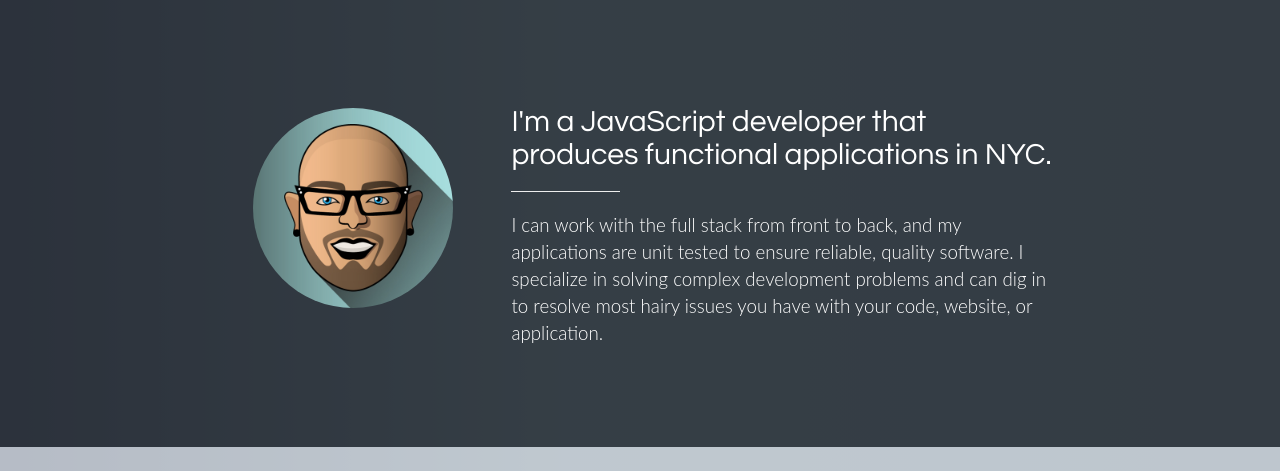
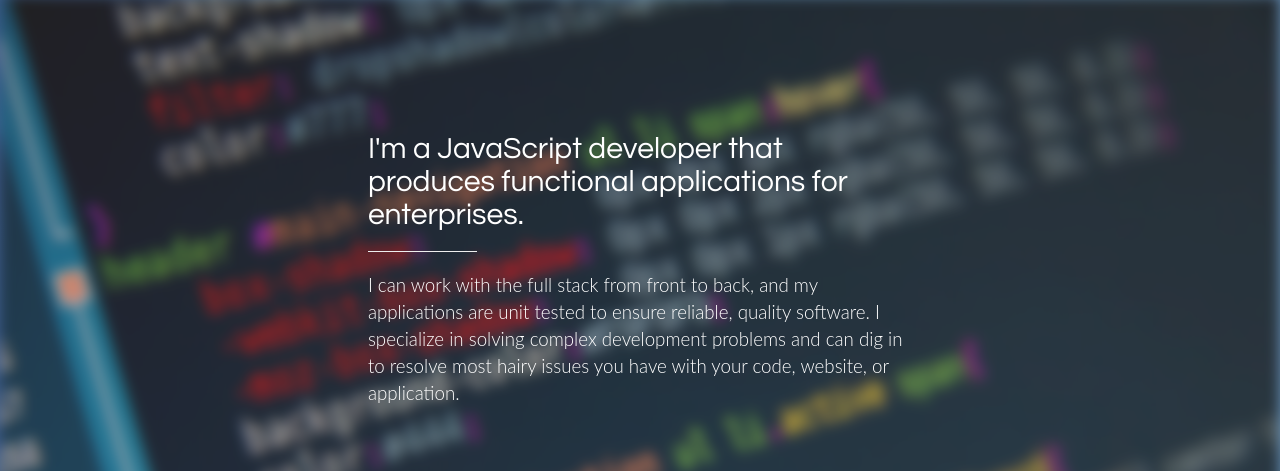
Before and after one commit to amcavinue/portfolio-site-static, a website: page index.html in a window 1280 px wide. Shown: the part 63-534 px from the top of the page. Drawn offline with nearby package versions, Linux system fonts and the light colour scheme; some icons are missing.

Commit message:
Add background image to header.

```diff
--- a/css/sass/_development.scss
+++ b/css/sass/_development.scss
@@ -61,10 +61,32 @@ header {
 }
 
 #intro {
-  background: rgba(39, 39, 39, 0.8);
   text-align: left;
-  padding: 5em 0.5em;
+  padding: 0 0.5em;
   color: $color-3;
+  position: relative;
+
+  &:before {
+    /* CSS3 filters on background: https://stackoverflow.com/questions/20039765/how-to-apply-a-css-3-blur-filter-to-a-background-image */
+    background: rgba(39, 39, 39, 0.8);
+    content: "";
+    position: absolute;
+    left: 0;
+    right: 0;
+    z-index: -1;
+
+    display: block;
+    background-image: url('/code1.jpg');
+    background-size:cover;
+    width: 100%;
+    height: 100%;
+
+    -webkit-filter: blur(7px) contrast(75%);
+    -moz-filter: blur(7px) contrast(75%);
+    -o-filter: blur(7px) contrast(75%);
+    -ms-filter: blur(7px) contrast(75%);
+    filter: blur(7px) contrast(75%);
+  }
 
   h2 {
     text-align: left;
@@ -81,6 +103,7 @@ header {
     text-align: center;
     font-size: 1.3em;
     color: $color-3;
+    padding: 5em 0;
 
     #blurb {
       text-align: left;
--- a/index.html
+++ b/index.html
@@ -32,9 +32,9 @@
     <div class="row what-i-do">
       <div class="col-xs-12 col-sm-10 col-sm-offset-1 col-md-8 col-md-offset-2">
         <div class="row">
-          <div class="col-xs-12 col-lg-4"><img id="avatar" src="My-Portrait-blue-500px.jpg"></div>
-          <div class="col-xs-12 col-lg-8">
-            <h2>I'm a JavaScript developer that produces functional applications in NYC.</h2>
+          <!--<div class="col-xs-12 col-lg-4"><img id="avatar" src="My-Portrait-blue-500px.jpg"></div>-->
+          <div class="col-xs-12 col-lg-8 col-lg-offset-2">
+            <h2>I'm a JavaScript developer that produces functional applications for enterprises.</h2>
             <hr />
             <p id="blurb">I can work with the full stack from front to back, and my applications are unit tested to ensure reliable, quality software. I specialize in solving complex development problems and can dig in to resolve most hairy issues you have with your code, website, or application.</p>
           </div>
```
Also changed, not shown: code1.jpg (added), css/main.css.
